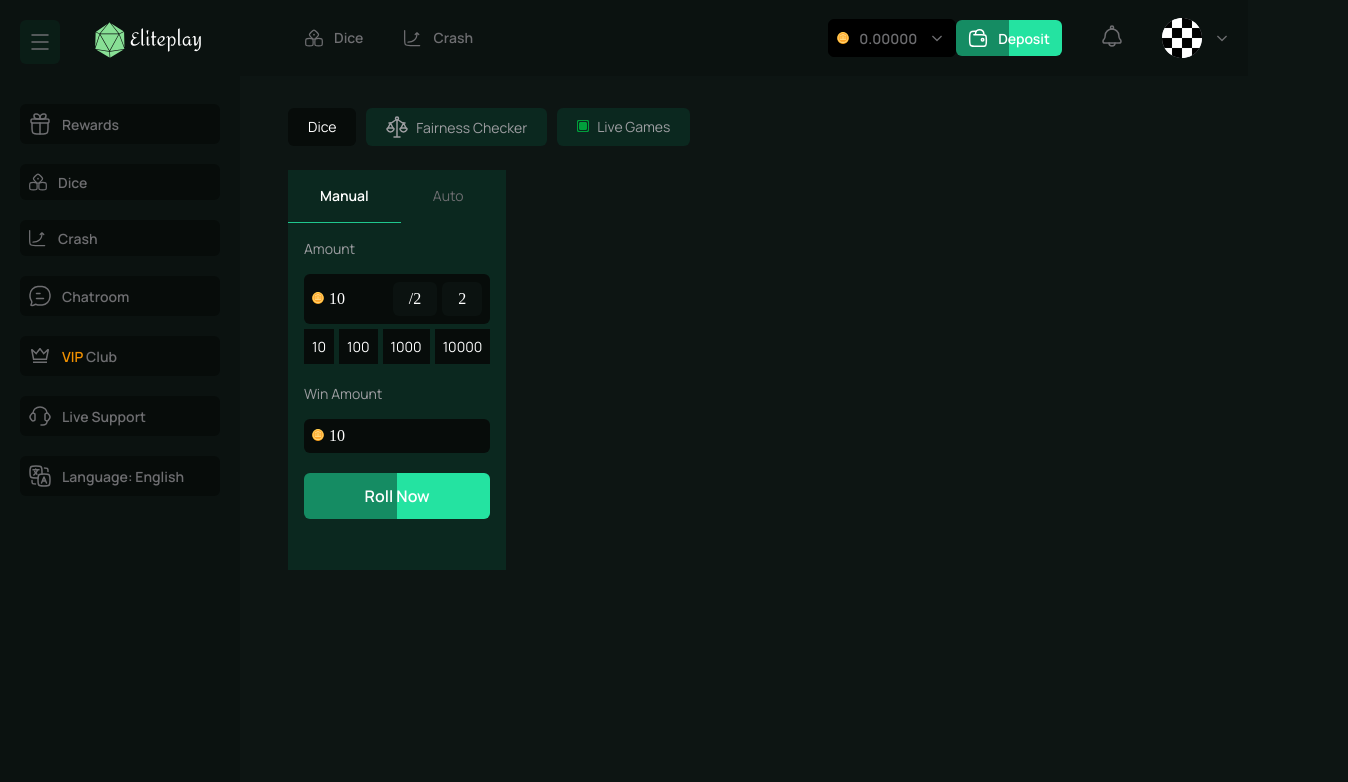
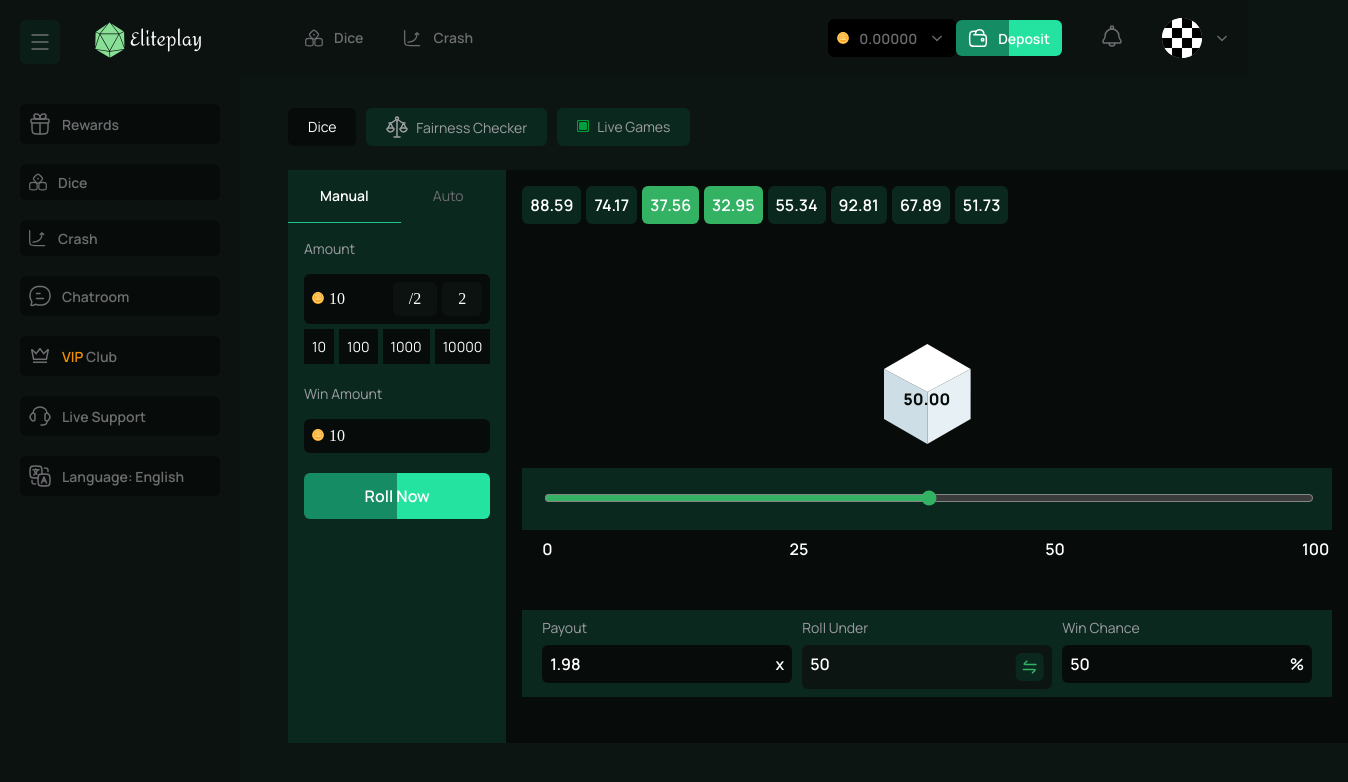
Before and after one commit to Bloom-Byte/elite-play, a React (Vite) app in the folder eliteplay-frontend/: page /dice in a window 1280 px wide. Shown: the top 782 px of the page, 1348 px wide, since content can reach past the window. Built offline with nearby package versions, Linux system fonts and the light colour scheme.

Commit message:
update game section

```diff
--- a/eliteplay-frontend/src/components/DiceGame.css
+++ b/eliteplay-frontend/src/components/DiceGame.css
@@ -26,15 +26,15 @@
   line-height: 20px;
   letter-spacing: 0px;
   text-align: center;
-  color: #9E9EA2;
+  color: #9e9ea2;
 }
 
 .dicegame-buttons button img {
-    margin-right: 5px;
+  margin-right: 5px;
 }
 
-.dicegame-fairnesslogo{
-    margin-bottom: -5px;
+.dicegame-fairnesslogo {
+  margin-bottom: -5px;
 }
 
 .dicegame-dice-title {
@@ -49,7 +49,6 @@
 .dicegame-placebet {
   background-color: #0b281f;
   margin-top: 24px;
-  height: 400px;
 }
 
 .dicegame-placebet_type {
@@ -152,3 +151,102 @@
   font-weight: 600;
   color: #ffffff;
 }
+
+.dicegame-diceroll {
+  background-color: #070c0a;
+  margin-top: 24px;
+  padding: 16px;
+  width: 100%;
+}
+
+.dicegame-diceroll__odds {
+  display: flex;
+  gap: 5px;
+  margin-bottom: 120px;
+}
+
+.dicegame-diceroll__odds span {
+  background-color: #0b281f;
+  padding: 8px;
+  border-radius: 6px;
+  font-family: 'Manrope', sans-serif;
+  font-size: 16px;
+  font-weight: 600;
+  color: #ffffff;
+}
+
+.dicegame-diceroll__odds-active {
+  background-color: #34b263 !important;
+}
+
+.dicegame-diceroll__die {
+  display: flex;
+  justify-content: center;
+}
+
+.dicegame-diceroll__range {
+  margin-top: 24px;
+  background: #0b281f;
+  padding: 20px;
+}
+
+.dicegame-diceroll__range input {
+  width: 100%;
+  accent-color: #34b263;
+}
+
+.dicegame-diceroll__range_values {
+  display: flex;
+  gap: 30%;
+  margin-left: 20px;
+  margin-top: 8px;
+}
+
+.dicegame-diceroll__range_values span {
+  font-family: 'Manrope', sans-serif;
+  font-size: 16px;
+  font-weight: 600;
+  color: white;
+}
+
+.dicegame-diceroll__box {
+  margin-top: 50px;
+  margin-bottom: 30px;
+  background-color: #0b281f;
+  display: flex;
+  gap: 10px;
+  padding: 8px 20px;
+}
+
+.dicegame-diceroll__box p {
+  margin: 0;
+  padding: 0;
+  font-family: 'Manrope', sans-serif;
+  font-size: 14px;
+  font-weight: 400;
+  color: #9e9ea2;
+  margin-bottom: 8px;
+}
+
+.dicegame-diceroll__outer-box {
+    width: 250px;
+}
+
+.dicegame-diceroll__box-info {
+    background-color: #070C0A;
+    padding: 8px;
+    border-radius: 6px;
+    display: flex;
+    justify-content: space-between;
+}
+
+.dicegame-diceroll-rollover {
+    background-color: #0D1513;
+}
+
+.dicegame-diceroll__box-info span {
+    font-family: 'Manrope', sans-serif;
+    font-size: 16px;
+    font-weight: 600;
+    color: #ffffff;
+}
--- a/eliteplay-frontend/src/components/DiceGame.jsx
+++ b/eliteplay-frontend/src/components/DiceGame.jsx
@@ -5,9 +5,20 @@ const DiceGame = ({ isNavOpen }) => {
   return (
     <div className={`dicegame ${isNavOpen ? 'dicegame-extended' : ''}`}>
       <div className="dicegame-buttons">
-        <button className='dicegame-dice-title'>Dice</button>
-        <button> <img className='dicegame-fairnesslogo' src="./fairness.svg" alt="fairness" /> Fairness Checker</button>
-        <button> <img src="./Exclude.svg" alt="" /> Live Games</button>
+        <button className="dicegame-dice-title">Dice</button>
+        <button>
+          {' '}
+          <img
+            className="dicegame-fairnesslogo"
+            src="./fairness.svg"
+            alt="fairness"
+          />{' '}
+          Fairness Checker
+        </button>
+        <button>
+          {' '}
+          <img src="./Exclude.svg" alt="" /> Live Games
+        </button>
       </div>
       <div className="dicegame-gamesection">
         <div className="dicegame-placebet">
@@ -40,10 +51,56 @@ const DiceGame = ({ isNavOpen }) => {
                 10
               </span>
             </div>
-            <button className='dicegame-rollnow'>Roll Now</button>
+            <button className="dicegame-rollnow">Roll Now</button>
           </div>
         </div>
-        <div></div>
+        <div className='dicegame-diceroll'>
+          <div className='dicegame-diceroll__odds'>
+            <span>88.59</span>
+            <span>74.17</span>
+            <span className='dicegame-diceroll__odds-active'>37.56</span>
+            <span className='dicegame-diceroll__odds-active'>32.95</span>
+            <span>55.34</span>
+            <span>92.81</span>
+            <span>67.89</span>
+            <span>51.73</span>
+          </div>
+          <div className='dicegame-diceroll__die'>
+            <img src="./die.svg" alt="die" />
+          </div>
+          <div className='dicegame-diceroll__range'>
+            <input type="range" min="0" max="100" value="50" />
+          </div>
+          <div className='dicegame-diceroll__range_values'>
+            <span>0</span>
+            <span>25</span>
+            <span>50</span>
+            <span>100</span>
+          </div>
+          <div className='dicegame-diceroll__box'>
+            <div className='dicegame-diceroll__outer-box'>
+                <p>Payout</p>
+                <div className='dicegame-diceroll__box-info'>
+                    <span>1.98</span>
+                    <span>x</span>
+                </div>
+            </div>
+            <div className='dicegame-diceroll__outer-box'>
+                <p>Roll Under</p>
+                <div className='dicegame-diceroll__box-info dicegame-diceroll-rollover'>
+                    <span>50</span>
+                    <img src="./rollover.svg" alt="rollover" />
+                </div>
+            </div>
+            <div className='dicegame-diceroll__outer-box'>
+                <p>Win Chance</p>
+                <div className='dicegame-diceroll__box-info'>
+                    <span>50</span>
+                    <span>%</span>
+                </div>
+            </div>
+          </div>
+        </div>
       </div>
     </div>
   )
```
Also changed, not shown: eliteplay-frontend/public/die.svg (added), eliteplay-frontend/public/rollover.svg (added).
